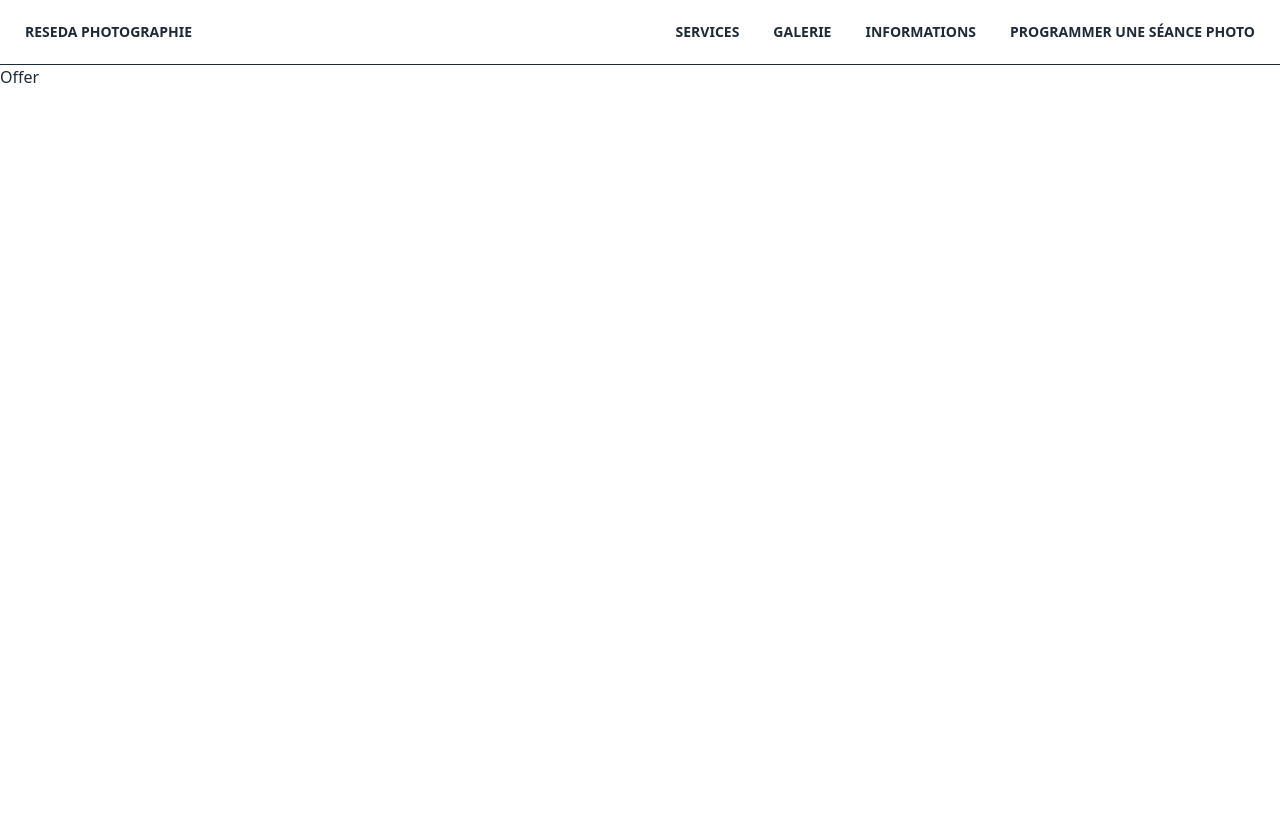
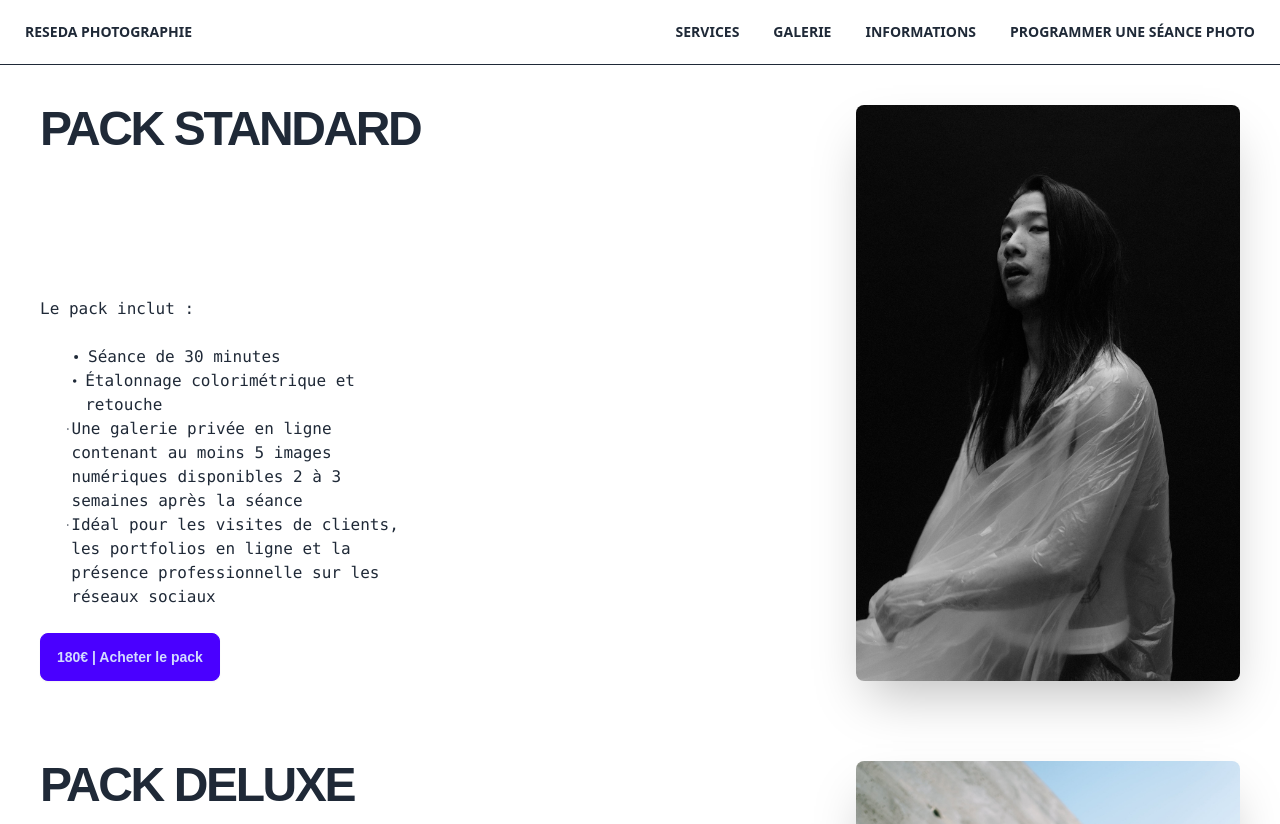
Before and after one commit to NhatHONGUYEN/Gallery, a React (Vite) app: page /offer in a window 1280 px wide. Shown: the top 824 px of the page. Before the commit the page ends 800 px from the top, so only its background shows below. Built offline with nearby package versions, Linux system fonts and the light colour scheme; the HTML template or start-up script is replaced by a standard one; a web font is replaced by a local one.

Commit message:
✨    F01 : OFFER > Add the layout

```diff
--- /dev/null
+++ b/src/components/Footer.jsx
@@ -0,0 +1,3 @@
+export default function Footer() {
+  return <div className="w-full h-screen">Footer</div>;
+}
--- a/src/components/Home.jsx
+++ b/src/components/Home.jsx
@@ -2,6 +2,7 @@ import Introduction from "./Introduction";
 import WinterCollection from "./WinterCollection";
 import AutomnCollection from "./AutomnCollection";
 import NatureMorteCollection from "./NatureMorteCollection";
+import Footer from "./Footer";
 
 export default function Home() {
   return (
@@ -10,6 +11,7 @@ export default function Home() {
       <WinterCollection />
       <AutomnCollection />
       <NatureMorteCollection />
+      <Footer />
     </div>
   );
 }
--- a/src/components/Offer.jsx
+++ b/src/components/Offer.jsx
@@ -1,3 +1,96 @@
+import { Dot } from "lucide-react";
+
 export default function Offer() {
-  return <div>Offer</div>;
+  const offerData = [
+    {
+      id: 1,
+      title: "PACK STANDARD",
+      image: "/reseda (11).jpeg",
+      packList: [
+        "Séance de 30 minutes",
+        "Étalonnage colorimétrique et retouche",
+        "Une galerie privée en ligne contenant au moins 5 images numériques disponibles 2 à 3 semaines après la séance",
+        "Idéal pour les visites de clients, les portfolios en ligne et la présence professionnelle sur les réseaux sociaux",
+      ],
+      price: "180€",
+    },
+    {
+      id: 2,
+      title: "PACK DELUXE",
+      image: "/reseda (12).jpeg",
+      packList: [
+        "Séance de 2 heures",
+        "1 ou 2 changements de vêtements",
+        "Étalonnage colorimétrique et retouche",
+        "Une galerie privée en ligne contenant au moins 18 images numériques disponibles 3 à 5 semaines après la séance",
+        "Idéal pour les visites de clients, les portfolios en ligne, les réseaux sociaux et les événements spéciaux comme les anniversaires",
+      ],
+      price: "250€",
+    },
+    {
+      id: 3,
+      title: "PACK PROFESSIONNEL",
+      image: "/reseda (10).jpeg",
+      packList: [
+        "Séance de 3 heures",
+        "3 changements de vêtements",
+        "Étalonnage colorimétrique et retouche",
+        "Plusieurs modèles",
+        "Une galerie privée en ligne contenant au moins 24 images numériques disponibles 4 à 6 semaines après la séance",
+        "Idéal pour les agences indépendantes et les campagnes d’impression",
+      ],
+      price: "300€",
+    },
+    {
+      id: 3,
+      title: "PACK PROFESSIONNEL",
+      image: "/reseda (1).jpg",
+      packList: [
+        "Séance de 3 heures",
+        "Changements de vêtements illimités",
+        "Étalonnage colorimétrique et retouche",
+        "Plusieurs modèles",
+        "Une galerie privée en ligne contenant au moins 36 images numériques disponibles 6 à 8 semaines après la séance",
+        "Idéal pour les agences et les clients du secteur",
+      ],
+      price: "500€",
+    },
+  ];
+
+  return (
+    <div className="w-full h-full">
+      <div className="flex w-full flex-col">
+        {offerData.map((offer) => (
+          <div key={offer.id} className="flex  justify-between p-10 ">
+            <div className="flex flex-col justify-between">
+              <div>
+                <h1 className="text-5xl font-humane font-extrabold tracking-tighter">
+                  {offer.title}
+                </h1>
+              </div>
+              <div className="font-mono">
+                <p>Le pack inclut :</p>
+                <ul className="flex w-96 flex-col p-6">
+                  {offer.packList.map((item, itemIndex) => (
+                    <li key={itemIndex} className="flex">
+                      <Dot />
+                      {item}
+                    </li>
+                  ))}
+                </ul>
+                <button className="btn  btn-primary font-humane">
+                  {offer.price} | Acheter le pack
+                </button>
+              </div>
+            </div>
+            <img
+              src={offer.image}
+              className="max-w-sm rounded-lg shadow-2xl"
+              alt={offer.title}
+            />
+          </div>
+        ))}
+      </div>
+    </div>
+  );
 }
```
